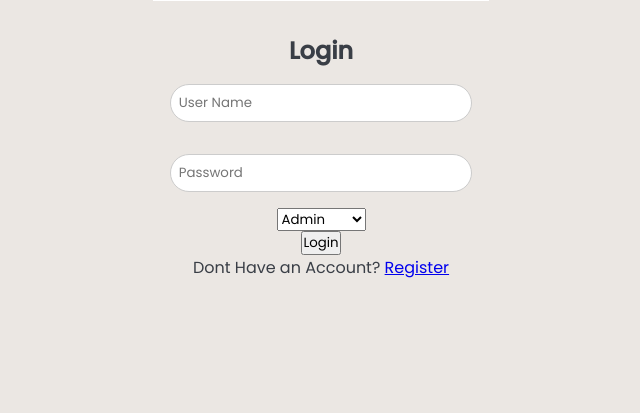
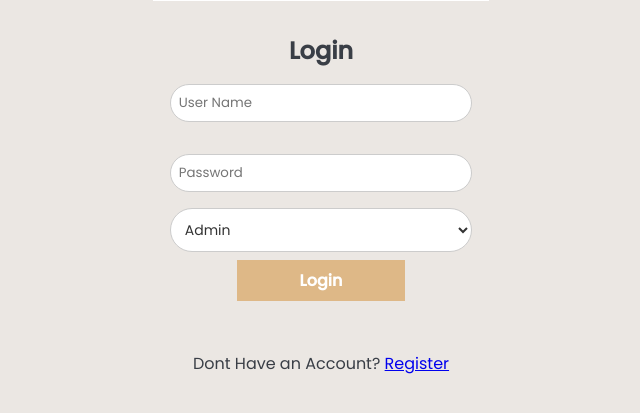
Before and after one commit to alaa244/Islamic-clothes-shop, a PHP site: page /login.php in a window 1280 px wide. Shown: the part 367-780 px from the top of the page, without its empty margins (439-1079 px from the left). Run offline with PHP 8.4, Linux system fonts and the light colour scheme; some libraries are stand-ins or nearby versions.

Commit message:
Update login.css

```diff
--- a/styles/login.css
+++ b/styles/login.css
@@ -48,7 +48,7 @@ body {
 
 }
 
-#login-section>button {
+#login-section>form>button {
     border: none;
     width: 50%;
     border-radius: 0px;
@@ -62,10 +62,29 @@ body {
     color:white;
     margin-bottom: 50px;
 }
+select#who {
+    padding: 10px; /* Adjust padding for better appearance */
+    font-size: 14px; /* Set font size */
+    border: 1px solid #ccc; /* Add border */
+    border-radius: 30px; /* Add border radius for rounded corners */
+    background-color: #fff; /* Set background color */
+    color: #333; /* Set text color */
+    cursor: pointer; /* Show pointer cursor */
+    width: 90%;
+  }
+
+  /* Style for select options */
+  select#who option {
+    padding: 10px; /* Adjust padding for better appearance */
+  }
+
+  /* Style for select options on hover */
+  select#who option:hover {
+    background-color: #f0f0f0; /* Change background color on hover */
+  }
 
 
-
-#login-section>button:hover {
+#login-section>form>button:hover {
     background-color: black;
     cursor: pointer;
     color: white;
```
